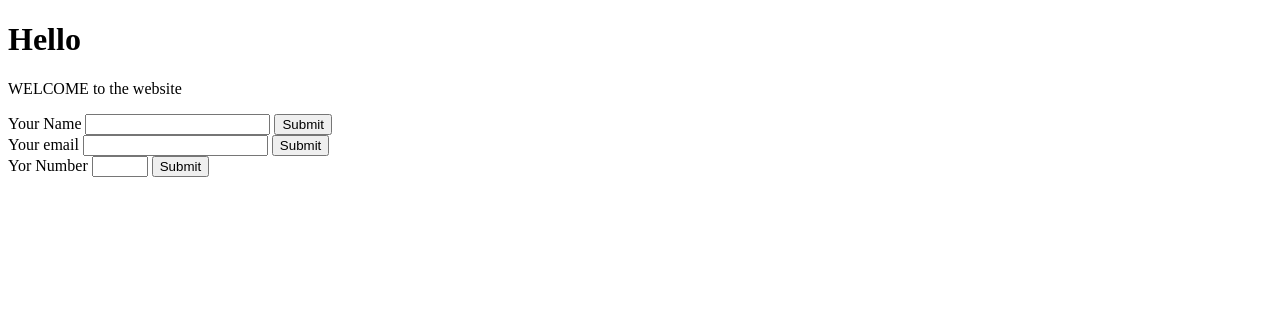
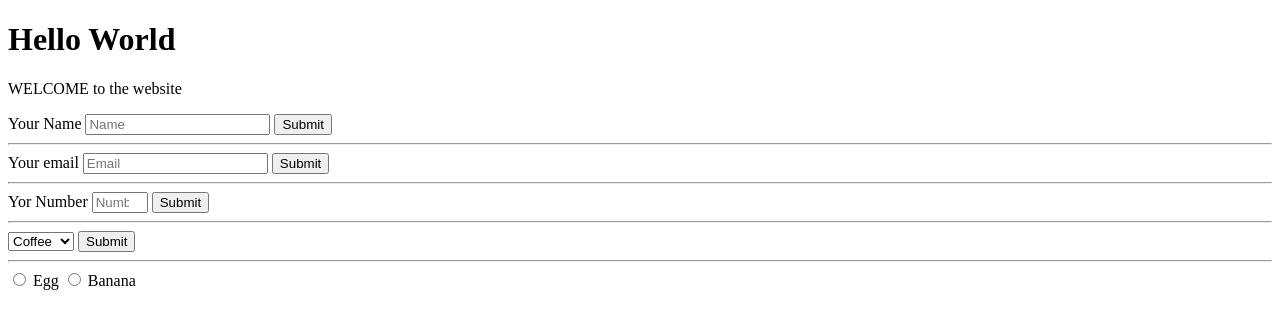
Before and after one commit to Minuu7/COLLAB-TEST2, a plain HTML site: page index.html in a window 1280 px wide. Drawn offline with Linux system fonts and the light colour scheme.

Commit message:
Update index.html

```diff
--- a/index.html
+++ b/index.html
@@ -1,22 +1,36 @@
 <!DOCTYPE html>
 <html>
-  <head>
+<head>
     <title>Survey Form</title>
     </head>
     <body>
-     <h1> Hello</h1>
+     <h1> Hello World</h1>
      <p> WELCOME to the website</p>
-
-       <main>
+    <main>
 <form id="Survey Form">
   <label for="name" id= "name-label">Your Name</label>
-  <input id="Name"type="text"required>
+  <input id="Name"type="text"required placeholder="Name">
   <input type="submit">
-  <br>
+  <hr>
   <label for ="email" id= "email-label">Your email</label>
-  <input id="Email"type="email"required>
+  <input id="Email"type="email"required  placeholder="Email">
    <input type="submit">
-  <br>
+  <hr>
 <label for="number" id= "number-label">Yor Number</label>
-<input id="Number" min="1" max= "10" type ="number"required>
+<input id="Number" min="1" max= "10" type ="number"required placeholder="Number">
  <input type="submit">
+ <hr>
+<select id="dropdown">
+<option>Coffee</option>
+<option>Tea</option>
+<option>Snacks</option>
+</select>
+<input type="Submit">
+<hr>
+<input type="radio"name="radio-group" id="eggs" value="0">
+<label for="eggs">Egg</labe>
+<input type="radio"name="radio-group" id="banana" value="0">
+<label for="eggs">Banana</label>
+
+
+ </form>
```
